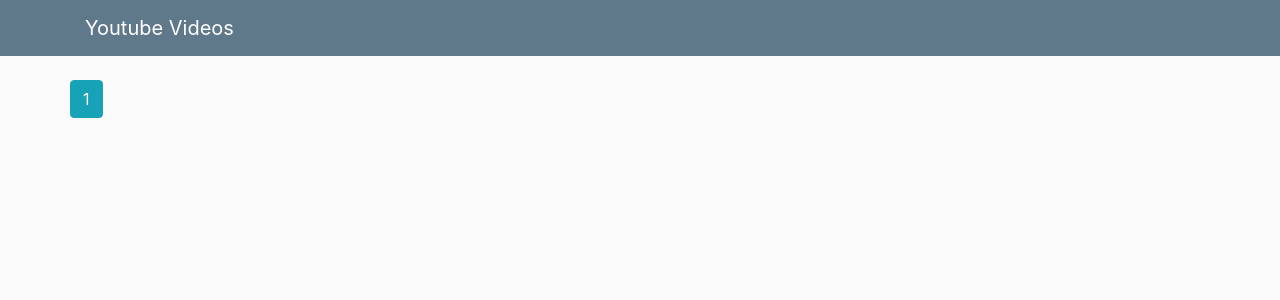
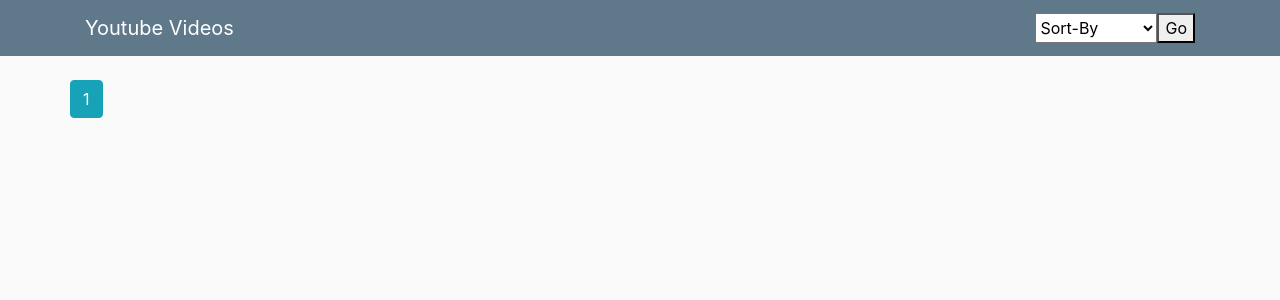
Before and after one commit to H4R5H1T-007/Fampay-Assignment, a Django app: page /?page=1&&sort=-date_posted in a window 1280 px wide. Shown: the top 300 px of the page. Run offline with Django 3.2, Linux system fonts and the light colour scheme; data that the repository does not hold is empty; parts of the project's set-up code (start-up, migrations or seed data) failed here and were passed over; some libraries are stand-ins or nearby versions.

Commit message:
Added Sort-By dropdown in main dash board.

```diff
--- a/main/models.py
+++ b/main/models.py
@@ -8,6 +8,6 @@
     date_posted = models.DateTimeField()
     thumbnail = models.URLField(max_length=200)
     video_url = models.URLField(max_length=200)
-    channel_title = models.CharField(max_length=100, )
-    channel_url = models.URLField(max_length=200)
-    is_live = models.BooleanField()
+    channel_title = models.CharField(max_length=100, default="None")
+    channel_url = models.URLField(max_length=200, default="None")
+    is_live = models.BooleanField(default=False)
--- a/main/templates/main/base.html
+++ b/main/templates/main/base.html
@@ -19,14 +19,17 @@
                 <button class="navbar-toggler" type="button" data-toggle="collapse" data-target="#navbarToggle" aria-controls="navbarToggle" aria-expanded="false" aria-label="Toggle navigation">
                 <span class="navbar-toggler-icon"></span>
                 </button>
-                <!-- <div class="navbar-nav">
+                <form method="get">
+                <div class="navbar-nav">
                   <select name="sort">
                     <option value="Default" selected disabled hidden>Sort-By</option>
-                    {% for option in options %}
-                      <option value="{{ option }}">{{ option }}</option>
-                    {% endfor %}
+                    <option value="title">Title</option>
+                    <option value="-date_posted">Time</option>
+                    <option value="channel_title">Channel Title</option>
                   </select>
-                </div> -->
+                  <button type="submit">Go</button>
+                </div>
+                </form>
               </div>
             </nav>
         </header>
--- a/main/templates/main/home.html
+++ b/main/templates/main/home.html
@@ -5,30 +5,27 @@
       <img class="article-image" src="{{ post.thumbnail }}">
       <div class="media-body">
           <h4><a class="article-title" href="{{ post.video_url }}">{{ post.title }}</a></h2>
-          <small class="text-muted">{{ post.date_posted|date:"F d, Y" }}</small>
-          <small class="text-muted">Posted By <a href="{{ post.channel_url }}">{{ post.channel_title }}</a></small>
+          <small class="text-muted">Posted By <a href="{{ post.channel_url }}">{{ post.channel_title }}</a> on {{ post.date_posted|date:"F d, Y" }}</small>
           <p class="article-content">{{ post.description }}</p>
       </div>
     </article>
     {% endfor %}
-    {% if is_paginated %}
     {% if page_obj.has_previous %}
-        <a class="btn btn-outline-info mb-4" href="?page=1">First</a>
-        <a class="btn btn-outline-info mb-4" href="?page={{ page_obj.previous_page_number }}">Previous</a>
+      <a class="btn btn-outline-info mb-4" href="?page=1&&sort={{ sort_value }}">First</a>
+      <a class="btn btn-outline-info mb-4" href="?page={{ page_obj.previous_page_number }}&&sort={{ sort_value }}">Previous</a>
     {% endif %}
 
     {% for num in page_obj.paginator.page_range %}
       {% if page_obj.number == num %}
-          <a class="btn btn-info mb-4" href="?page={{ num }}">{{ num }}</a>
+        <a class="btn btn-info mb-4" href="?page={{ num }}&&sort={{ sort_value }}">{{ num }}</a>
       {% elif num > page_obj.number|add:'-3' and num < page_obj.number|add:'3'%}
-          <a class="btn btn-outline-info mb-4" href="?page={{ num }}">{{ num }}</a>
+        <a class="btn btn-outline-info mb-4" href="?page={{ num }}&&sort={{ sort_value }}">{{ num }}</a>
       {% endif %}
     {% endfor %}
 
     {% if page_obj.has_next %}
-        <a class="btn btn-outline-info mb-4" href="?page={{ page_obj.next_page_number }}">Next</a>
-        <a class="btn btn-outline-info mb-4" href="?page={{ page_obj.paginator.num_pages }}">Last</a>
+      <a class="btn btn-outline-info mb-4" href="?page={{ page_obj.next_page_number }}&&sort={{ sort_value }}">Next</a>
+      <a class="btn btn-outline-info mb-4" href="?page={{ page_obj.paginator.num_pages }}&&sort={{ sort_value }}">Last</a>
     {% endif %}
 
-    {% endif %}
 {% endblock content %}
--- a/main/views.py
+++ b/main/views.py
@@ -39,7 +39,7 @@
     return redirect('home-page')
 
 def home(request):
-    all_data = Youtube_data.objects.all().order_by('-date_posted')
+    all_data = Youtube_data.objects.all().order_by(request.GET.get('sort', '-date_posted'))
     paginator = Paginator(all_data, 10)
     pg_no = request.GET.get('page')
     page_obj = paginator.get_page(pg_no)
@@ -47,5 +47,6 @@
         "posts" : page_obj,
         "page_obj":page_obj,
         "is_paginated":True,
+        "sort_value":request.GET.get('sort', '-date_posted')
     }
     return render(request, 'main/home.html', context=context)
--- a/requirements.txt
+++ b/requirements.txt
@@ -15,7 +15,6 @@
 MarkupSafe==2.0.1
 oauthlib==3.1.1
 pip==20.3.4
-pkg-resources==0.0.0
 protobuf==3.19.1
 psycopg2-binary==2.9.2
 pyasn1==0.4.8
```
Also changed, not shown: 1 other file. Lines whose indentation alone changed are shown as unchanged.
